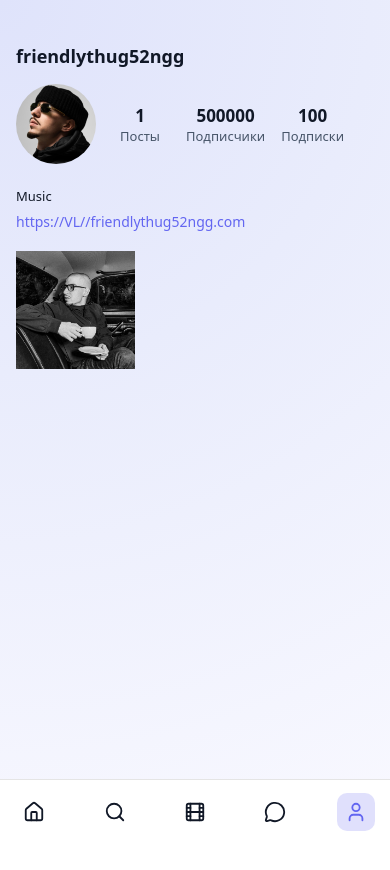
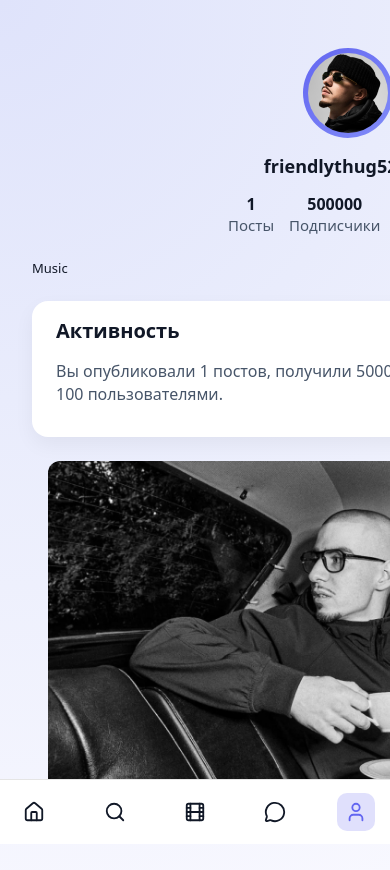
Before and after one commit to younggsad/Project, a Next.js app: page /ProfilePage/1 in a window 390 px wide. Shown: the top 870 px of the page. Before the commit the page ends 844 px from the top, so only its background shows below. Built offline with nearby package versions, Linux system fonts and the light colour scheme.

Commit message:
Сделанный профиль

```diff
--- a/src/app/ProfilePage/[id]/ProfilePage.module.css
+++ b/src/app/ProfilePage/[id]/ProfilePage.module.css
@@ -1,148 +1,186 @@
-/* === ОБЕРТКА ВСЕЙ СТРАНИЦЫ === */
 .profilePage {
   width: 100%;
   max-width: var(--content-width);
   margin: 0 auto;
-  padding: 1rem 0;
+  padding: 2rem 1rem;
   color: var(--foreground);
-  transition: color 0.3s ease, background 0.3s ease;
 }
 
-/* === ВЕРХНЯЯ ОБЛАСТЬ ПРОФИЛЯ === */
+/* === HEADER === */
 .header {
   display: flex;
   align-items: center;
   gap: 32px;
-  padding: 1rem 0;
+  margin-bottom: 1.5rem;
+}
+
+.avatarWrapper {
+  padding: 5px;
+  background: linear-gradient(135deg, #6366f1, #818cf8);
+  border-radius: 50%;
+  display: inline-block;
 }
 
 .avatar {
-  width: 110px;
-  height: 110px;
+  width: 150px;
+  height: 150px;
   border-radius: 50%;
   object-fit: cover;
-  background: var(--card-bg);
+  display: block;
+  transition: transform 0.3s ease;
 }
 
-/* === СТАТИСТИКА === */
+.avatar:hover {
+  transform: scale(1.05);
+}
+
+/* === INFO === */
+.info {
+  flex: 1;
+}
+
+.username {
+  font-size: 30px;
+  font-weight: 700;
+  margin-bottom: 0.5rem;
+}
+
 .stats {
   display: flex;
-  gap: 32px;
+  gap: 30px;
+  margin-top: 15px;
 }
 
 .statItem {
   text-align: center;
-  min-width: 60px;
+  cursor: default;
+  transition: transform 0.2s ease, color 0.2s ease;
+}
+
+.statItem:hover {
+  transform: scale(1.05);
+  color: var(--accent);
 }
 
 .statNumber {
   font-weight: 700;
-  font-size: 19px;
+  font-size: 20px;
 }
 
 .statLabel {
+  font-size: 15px;
   color: var(--muted-text);
-  font-size: 13px;
-}
-
-/* === ИМЯ, BIO === */
-.username {
-  font-size: 24px;
-  font-weight: 700;
-  margin-top: 12px;
 }
 
 .bio {
-  margin-top: 8px;
-  font-size: 14px;
-  line-height: 1.35;
-  white-space: pre-line;
+  margin-bottom: 0.2rem;
+  font-size: 18px;
+  line-height: 1.4;
+  color: var(--foreground);
 }
 
-/* === ССЫЛКА === */
-.link {
-  display: block;
-  margin-top: 6px;
-  font-size: 14px;
-  color: var(--accent);
-  text-decoration: none;
-  word-break: break-all;
+/* === GALLERY === */
+.gallery {
+  display: grid;
+  grid-template-columns: repeat(auto-fit, 600px);
+  justify-content: center;
+  gap: 12px;
 }
 
-/* === СЕТКА ПОСТОВ === */
-.gallery {
-  margin-top: 20px;
-  display: grid;
-  grid-template-columns: repeat(3, 1fr);
-  gap: 2px;
+.postWrapper {
+  position: relative;
+  width: 600px;
+  height: 350px;
+  overflow: hidden;
+  border-radius: 12px;
 }
 
 .post {
   width: 100%;
-  aspect-ratio: 1 / 1;
+  height: 100%;
   object-fit: cover;
-  background: #000;
+  transition: transform 0.3s ease, filter 0.3s ease;
+}
+
+.post:hover {
+  transform: scale(1.1);
+  filter: brightness(0.9);
+}
+
+/* === ДЕКОРАТИВНЫЕ ФИГУРЫ === */
+.decorCircle {
+  position: absolute;
+  width: 150px;
+  height: 150px;
+  border-radius: 50%;
+  background: rgba(99, 102, 241, 0.15);
+  top: 50px;
+  left: 170px;
+  z-index: 0;
+}
+
+.decorSquare {
+  position: absolute;
+  width: 120px;
+  height: 150px;
+  background: rgba(129, 140, 248, 0.1);
+  top: 300px;
+  right: -60px;
+  transform: rotate(25deg);
+  z-index: 0;
+}
+
+/* === АКТИВНОСТЬ === */
+.activityCard {
+  background: var(--card-bg);
+  border-radius: 16px;
+  padding: 1rem 1.5rem;
+  margin: 1.5rem 0;
+  box-shadow: 0 8px 20px rgba(0, 0, 0, 0.05);
+  position: relative;
+  z-index: 1;
+  transition: transform 0.3s ease;
+}
+
+.activityCard:hover {
+  transform: translateY(-5px);
+}
+
+.activityCard h3 {
+  margin: 0 0 0.5rem 0;
+  font-size: 20px;
+  color: var(--foreground);
+}
+
+.activityCard p {
+  font-size: 16px;
+  color: var(--muted-text);
+  line-height: 1.4;
 }
 
 /* ========================= */
 /*        АДАПТИВ            */
 /* ========================= */
-
-/* — Планшеты — */
 @media (max-width: 1024px) {
-  .header {
-    gap: 20px;
-  }
+  .header { gap: 20px; }
+  .avatar { width: 100px; height: 100px; }
+  .username { font-size: 22px; }
+  .stats { gap: 20px; }
+  .decorCircle { display: none; }
+  .decorSquare { display: none; }
 }
 
-/* — Мобильные — */
 @media (max-width: 768px) {
-  .header {
-    gap: 16px;
-  }
-
-  .avatar {
-    width: 95px;
-    height: 95px;
-  }
-
-  .stats {
-    gap: 20px;
-  }
-
-  .username {
-    font-size: 20px;
-  }
+  .header { gap: 16px; flex-direction: column; align-items: center; text-align: center; }
+  .avatar { width: 90px; height: 90px; }
+  .username { font-size: 20px; }
+  .stats { gap: 15px; justify-content: center; }
+  .gallery { gap: 3px; }
 }
 
-/* — Маленькие мобильные (iPhone SE) — */
 @media (max-width: 480px) {
-  .header {
-    gap: 14px;
-  }
-
-  .avatar {
-    width: 80px;
-    height: 80px;
-  }
-
-  .stats {
-    gap: 16px;
-  }
-
-  .statNumber {
-    font-size: 17px;
-  }
-
-  .username {
-    font-size: 18px;
-  }
-
-  .bio {
-    font-size: 13px;
-  }
-
-  .gallery {
-    gap: 1px;
-  }
+  .avatar { width: 80px; height: 80px; }
+  .username { font-size: 18px; }
+  .statNumber { font-size: 16px; }
+  .bio { font-size: 13px; }
 }
--- a/src/app/ProfilePage/[id]/page.tsx
+++ b/src/app/ProfilePage/[id]/page.tsx
@@ -7,17 +7,23 @@ export default async function ProfilePage(props: { params: Promise<{ id: string
   const userId = Number(id);
 
   const user = users.find((u) => u.id === userId);
-
   if (!user) return <div className="p-4">Пользователь не найден</div>;
 
   const userPosts = posts.filter((p) => p.userId === userId);
 
   return (
     <div className={styles.profilePage}>
+      {/* Декоративные фигуры */}
+      <div className={styles.decorCircle}></div>
+      <div className={styles.decorSquare}></div>
+
+      {/* Заголовок */}
+      <div className={styles.header}>
+        <div className={styles.avatarWrapper}>
+          <img src={user.avatar} alt={user.username} className={styles.avatar} />
+        </div>
+        <div className={styles.info}>
           <div className={styles.username}>{user.username}</div>
-    <div className={styles.header}>
-        <img src={user.avatar} className={styles.avatar} />
-
           <div className={styles.stats}>
             <div className={styles.statItem}>
               <div className={styles.statNumber}>{user.postsCount}</div>
@@ -33,13 +39,23 @@ export default async function ProfilePage(props: { params: Promise<{ id: string
             </div>
           </div>
         </div>
+      </div>
 
-    <div className={styles.bio}>{user.bio}</div>
-    <a className={styles.link} href={user.link}>{user.link}</a>
+      {/* Биография */}
+      {user.bio && <div className={styles.bio}>{user.bio}</div>}
 
+      {/* Активность */}
+      <div className={styles.activityCard}>
+        <h3>Активность</h3>
+        <p>Вы опубликовали {user.postsCount} постов, получили {user.followers} подписчиков и следите за {user.following} пользователями.</p>
+      </div>
+
+      {/* Галерея */}
       <div className={styles.gallery}>
         {userPosts.map((post) => (
-        <img key={post.id} src={post.image} className={styles.post} />
+          <div key={post.id} className={styles.postWrapper}>
+            <img src={post.image} alt="" className={styles.post} />
+          </div>
         ))}
       </div>
     </div>
--- a/src/data/user.ts
+++ b/src/data/user.ts
@@ -3,7 +3,6 @@ export interface User {
   username: string;
   avatar: string;
   bio: string;
-  link: string;
   postsCount: number;
   followers: number;
   following: number;
@@ -16,7 +15,6 @@ export const users: User[] = [
     username: "friendlythug52ngg",
     avatar: "/avatars/friendly-thug-52-ngg.png",
     bio: "Music",
-    link: "https://VL//friendlythug52ngg.com",
     postsCount: 1,
     followers: 500000,
     following: 100,
@@ -26,8 +24,7 @@ export const users: User[] = [
     id: 2,
     username: "babymelo",
     avatar: "/avatars/baby-melo.jpg",
-        bio: "Music",
-    link: "https://VL//babymelo.com",
+    bio: "Music",
     postsCount: 1,
     followers: 500000,
     following: 100,
@@ -36,8 +33,7 @@ export const users: User[] = [
   { id: 3,
     username: "kai4ngel",
     avatar: "/avatars/kai-angel.png",
-        bio: "Music",
-    link: "https://VL//kai4angel.com",
+    bio: "Music",
     postsCount: 1,
     followers: 500000,
     following: 100,
@@ -46,8 +42,7 @@ export const users: User[] = [
   { id: 4,
     username: "pepelnahudi",
     avatar: "/avatars/pepel-nahudi.png",
-        bio: "Music",
-    link: "https://VL//pepelnahudi.com",
+    bio: "Music",
     postsCount: 1,
     followers: 500000,
     following: 100,
```
Lines whose indentation alone changed are shown as unchanged.
